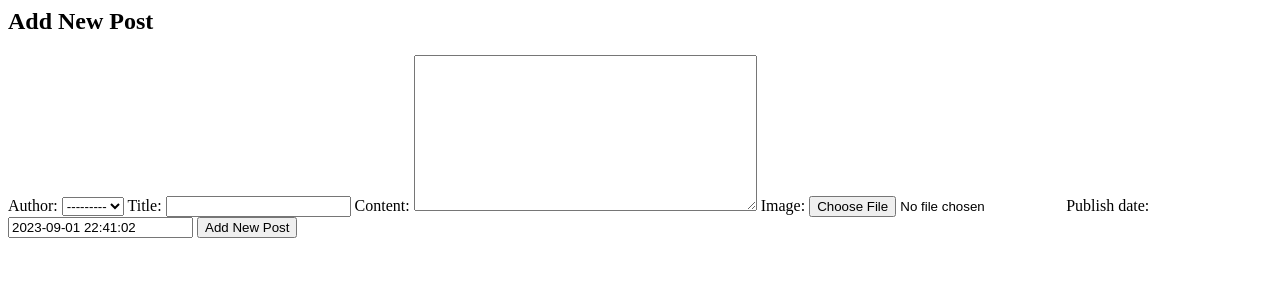
After one commit to AbdullahBakir97/Django-Blog-app, a Django app: page /blog/add in a window 1280 px wide. The commit adds this page. Shown: the top 300 px of the page. Run offline with Django 4.2, Linux system fonts and the light colour scheme; data comes from the database, SQL or seed files in the repository; parts of the project's set-up code (start-up, migrations or seed data) failed here and were passed over.

Commit message:
add new post

```diff
--- /dev/null
+++ b/DjBlog-app/src/posts/forms.py
@@ -0,0 +1,8 @@
+from django import forms
+from .models import Post
+
+
+class PostForm(forms.ModelForm):
+    class Meta:
+        model = Post
+        fields = '__all__'
--- /dev/null
+++ b/DjBlog-app/src/posts/templates/add_post.html
@@ -0,0 +1,6 @@
+<h2>Add New Post</h2>
+<form method="post">
+    {% csrf_token %}
+    {{form}}
+    <input type="submit" value="Add New Post">
+</form>
--- a/DjBlog-app/src/posts/templates/post.html
+++ b/DjBlog-app/src/posts/templates/post.html
@@ -1,5 +1,5 @@
 
 <h3> Post Title : {{post.title}} </h3>
 <h5> Author : {{post.author}} </h5>
-
+{% csrf_token %}
 <p> {{post.content}} </p>
--- a/DjBlog-app/src/posts/views.py
+++ b/DjBlog-app/src/posts/views.py
@@ -1,5 +1,6 @@
 from django.shortcuts import render
 from .models import Post , Comment
+from .forms import PostForm
 
 # Create your views here.
 
@@ -12,4 +13,14 @@ def post_list(request):
 
 def post_detail(request,post_id):
     data = Post.objects.get(id=post_id)
-    return render(request , 'post.html' ,{'post':data} )
+    return render(request , 'post.html' ,{'post':data})
+
+
+def add_post(request):
+    if request.method == "POST":
+        form = PostForm(request.POST)
+        if form.is_valid():
+            form.save()
+    else:
+        form = PostForm()
+    return render(request,'add_post.html',{'form':form})
--- a/DjBlog-app/src/project/urls.py
+++ b/DjBlog-app/src/project/urls.py
@@ -16,10 +16,11 @@ Including another URLconf
 """
 from django.contrib import admin
 from django.urls import path
-from posts.views import post_list,post_detail
+from posts.views import post_list,post_detail,add_post
 
 urlpatterns = [
     path('admin/', admin.site.urls),
     path('blog/', post_list),
+    path('blog/add', add_post),
     path('blog/<int:post_id>', post_detail ),
 ]
```
